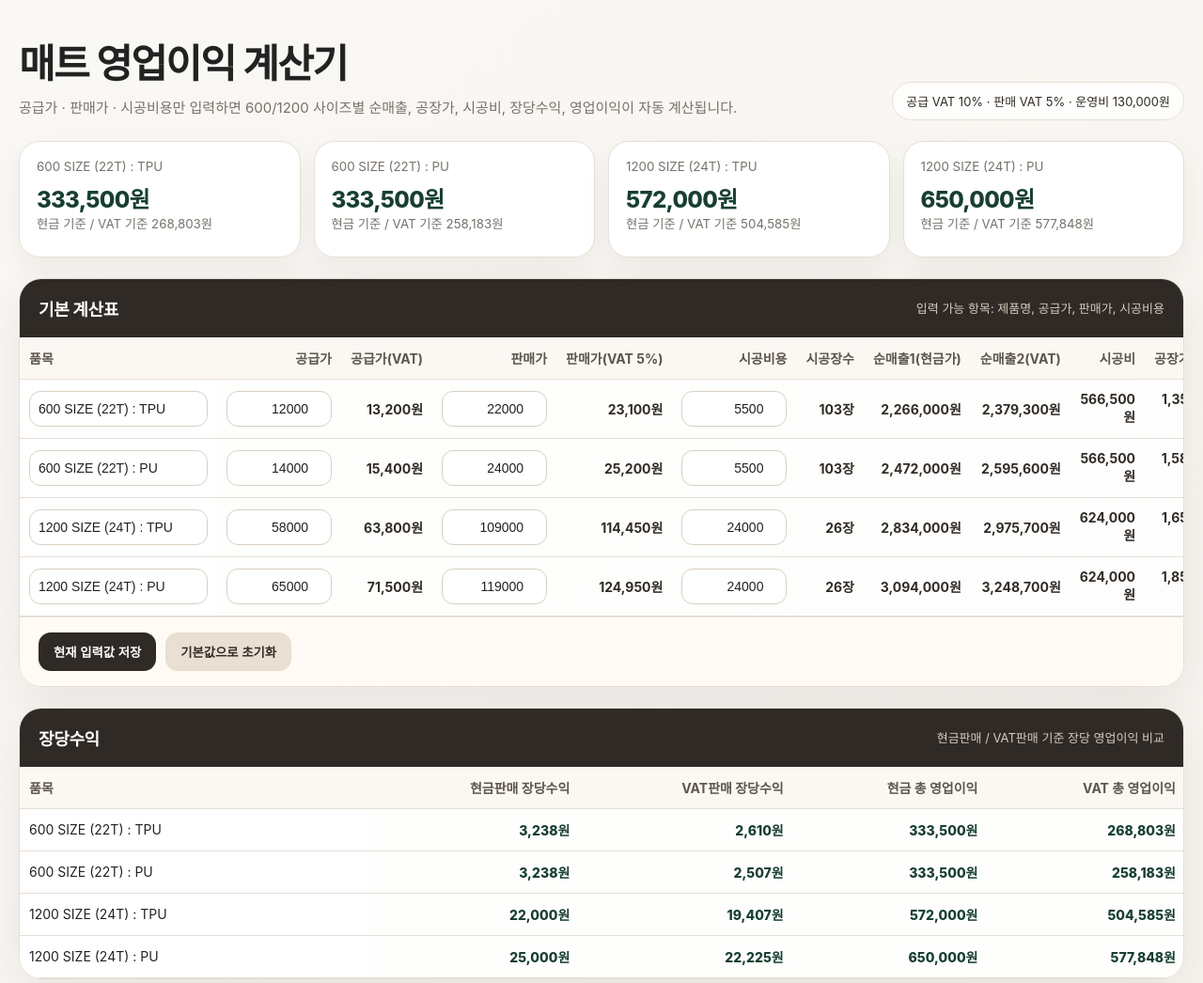
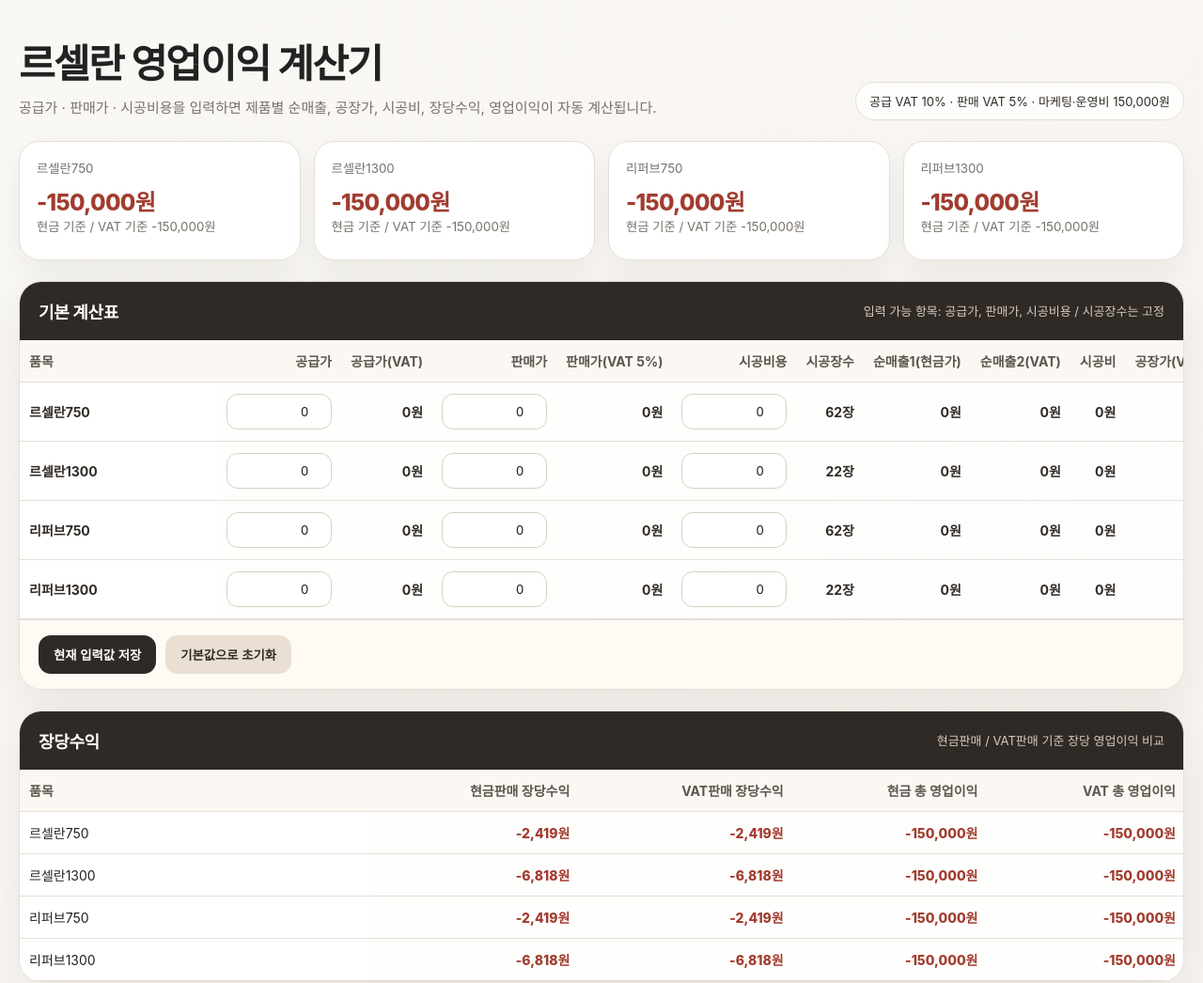
Before and after one commit to infogressinc/lesellane-operating-profit, a plain HTML site: page index.html in a window 1280 px wide. Shown: the top 1046 px of the page at 94% size. Drawn offline with Linux system fonts and the light colour scheme.

Commit message:
Update index.html

```diff
--- a/index.html
+++ b/index.html
@@ -3,7 +3,7 @@
 <head>
   <meta charset="UTF-8" />
   <meta name="viewport" content="width=device-width, initial-scale=1.0" />
-  <title>매트 영업이익 계산기</title>
+  <title>르셀란 영업이익 계산기</title>
   <style>
     :root {
       --bg: #f6f3ee;
@@ -13,7 +13,6 @@
       --line: #e6dfd5;
       --accent: #9b7b5f;
       --accent2: #2f2a26;
-      --soft: #f2ece4;
       --good: #173f2f;
     }
     * { box-sizing: border-box; }
@@ -86,10 +85,10 @@
   <main class="wrap">
     <section class="hero">
       <div>
-        <h1>매트 영업이익 계산기</h1>
-        <p class="desc">공급가 · 판매가 · 시공비용만 입력하면 600/1200 사이즈별 순매출, 공장가, 시공비, 장당수익, 영업이익이 자동 계산됩니다.</p>
+        <h1>르셀란 영업이익 계산기</h1>
+        <p class="desc">공급가 · 판매가 · 시공비용을 입력하면 제품별 순매출, 공장가, 시공비, 장당수익, 영업이익이 자동 계산됩니다.</p>
       </div>
-      <div class="badge">공급 VAT 10% · 판매 VAT 5% · 운영비 130,000원</div>
+      <div class="badge">공급 VAT 10% · 판매 VAT 5% · 마케팅·운영비 150,000원</div>
     </section>
 
     <section class="grid" id="summaryCards"></section>
@@ -97,7 +96,7 @@
     <section class="panel">
       <div class="panel-head">
         <h2>기본 계산표</h2>
-        <span>입력 가능 항목: 제품명, 공급가, 판매가, 시공비용</span>
+        <span>입력 가능 항목: 공급가, 판매가, 시공비용 / 시공장수는 고정</span>
       </div>
       <div class="table-scroll">
         <table id="mainTable">
@@ -167,35 +166,41 @@
       · 공급가(VAT) = 공급가 × 1.1<br>
       · 판매가(VAT) = 판매가 × 1.05<br>
       · 시공비용(VAT) = 시공비용 × 1.1<br>
-      · 600size 시공장수 = 103장, 1200size 시공장수 = 26장<br>
-      · 현금판매 장당수익 = 판매가 - 시공비용 - (130,000 ÷ 시공장수) - 공급가<br>
-      · VAT판매 장당수익 = 판매가(VAT) ÷ 0.909 - 시공비용(VAT) ÷ 0.909 - (130,000 ÷ 시공장수) - 공급가(VAT) ÷ 0.909 - (판매가VAT × 0.091) + (시공비용VAT × 0.091) + (공급가VAT × 0.090)<br>
+      · 르셀란750 / 리퍼브750 시공장수 = 62장 고정<br>
+      · 르셀란1300 / 리퍼브1300 시공장수 = 22장 고정<br>
+      · 마케팅·운영비 = 150,000원 고정<br>
+      · 현금판매 장당수익 = 판매가 - 시공비용 - (150,000 ÷ 시공장수) - 공급가<br>
+      · VAT판매 장당수익 = 판매가(VAT) ÷ 0.909 - 시공비용(VAT) ÷ 0.909 - (150,000 ÷ 시공장수) - 공급가(VAT) ÷ 0.909 - (판매가VAT × 0.091) + (시공비용VAT × 0.091) + (공급가VAT × 0.090)<br>
       · 영업이익 = 장당수익 × 시공장수
     </section>
   </main>
 
   <script>
-    const STORAGE_KEY = 'mat_profit_calculator_v4';
-    const MARKETING_COST = 130000;
+    const STORAGE_KEY = 'lesellane_profit_calculator_v1';
+    const MARKETING_COST = 150000;
     const SALE_VAT_RATE = 1.05;
     const SUPPLY_VAT_RATE = 1.10;
     const INSTALL_VAT_RATE = 1.10;
 
     const defaultRows = [
-      { name: '600 SIZE (22T) : TPU', supply: 12000, sale: 22000, install: 5500, qty: 103 },
-      { name: '600 SIZE (22T) : PU', supply: 14000, sale: 24000, install: 5500, qty: 103 },
-      { name: '1200 SIZE (24T) : TPU', supply: 58000, sale: 109000, install: 24000, qty: 26 },
-      { name: '1200 SIZE (24T) : PU', supply: 65000, sale: 119000, install: 24000, qty: 26 },
+      { name: '르셀란750', supply: 0, sale: 0, install: 0, qty: 62 },
+      { name: '르셀란1300', supply: 0, sale: 0, install: 0, qty: 22 },
+      { name: '리퍼브750', supply: 0, sale: 0, install: 0, qty: 62 },
+      { name: '리퍼브1300', supply: 0, sale: 0, install: 0, qty: 22 },
     ];
 
     let rows = loadData();
+
+    function cloneRows(data) {
+      return JSON.parse(JSON.stringify(data));
+    }
 
     function loadData() {
       try {
         const saved = localStorage.getItem(STORAGE_KEY);
         if (saved) return JSON.parse(saved);
       } catch (e) {}
-      return structuredClone(defaultRows);
+      return cloneRows(defaultRows);
     }
 
     function saveData() {
@@ -205,7 +210,7 @@
 
     function resetData() {
       if (!confirm('기본값으로 초기화할까요?')) return;
-      rows = structuredClone(defaultRows);
+      rows = cloneRows(defaultRows);
       localStorage.removeItem(STORAGE_KEY);
       render();
     }
@@ -296,7 +301,7 @@
       tbody.innerHTML = rows.map((row, i) => {
         const c = calc(row);
         return `<tr>
-          <td>${input(i, 'name', row.name, 'text')}</td>
+          <td class="readonly">${row.name}</td>
           <td>${input(i, 'supply', row.supply)}</td>
           <td id="supplyVat-${i}" class="readonly">${money(c.supplyVat)}</td>
           <td>${input(i, 'sale', row.sale)}</td>
```
